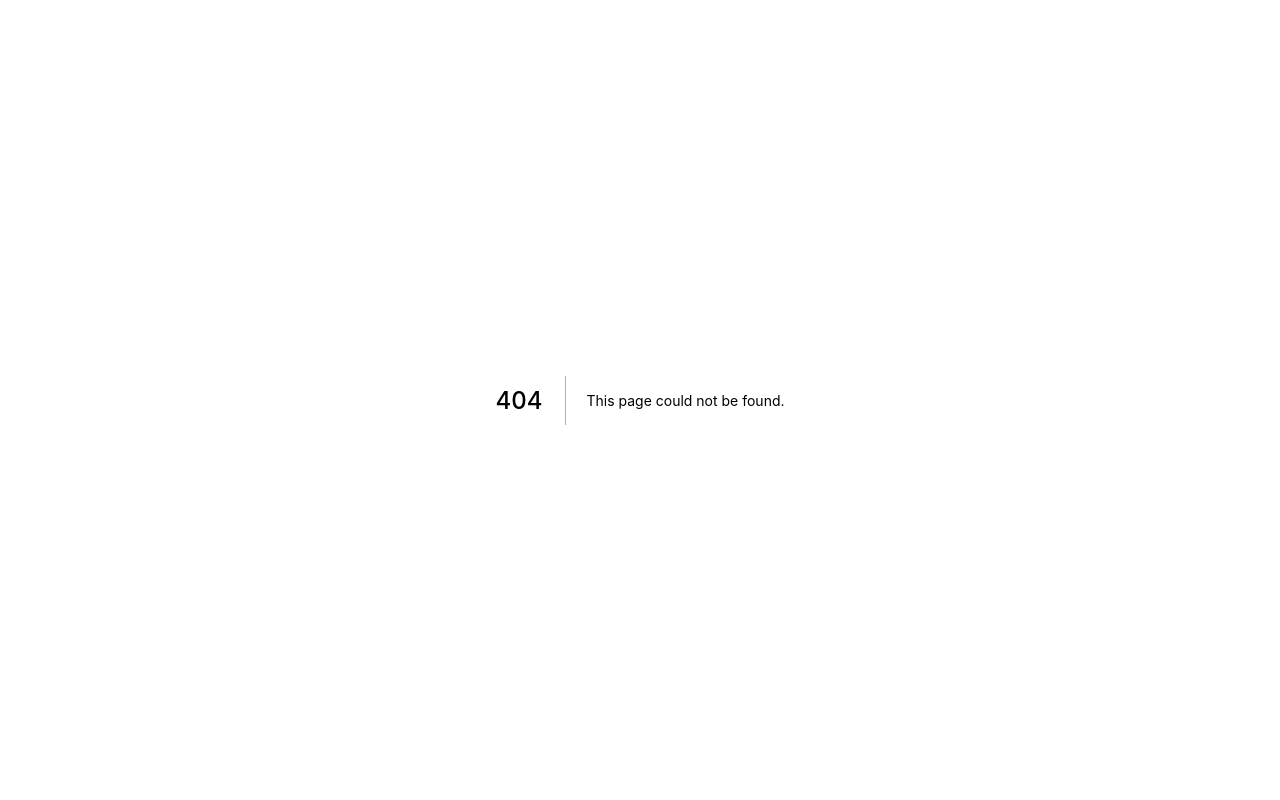
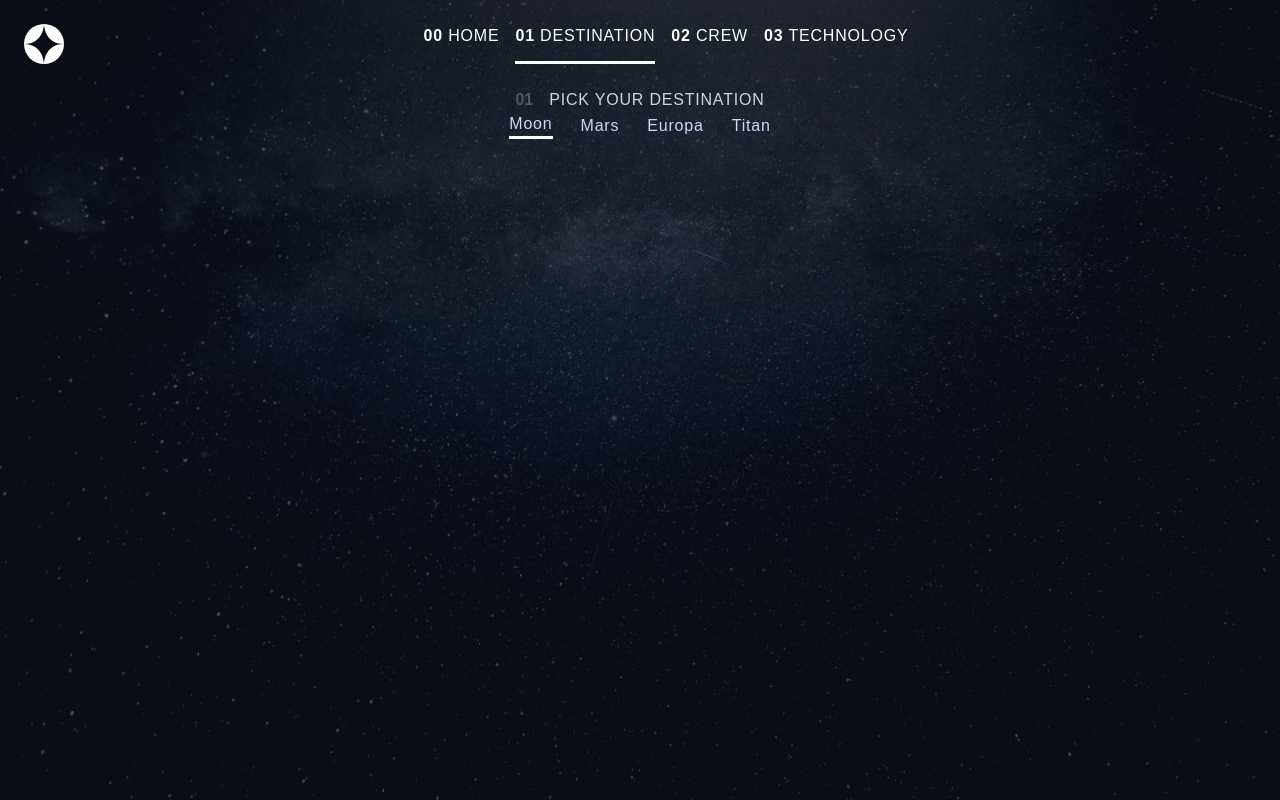
Before and after one commit to Izarothy/space-tourism, a Next.js app: page /destination in a window 1280 px wide. Before the commit this address had no page. Built offline with nearby package versions, Linux system fonts and the light colour scheme.

Commit message:
Destination page + working navigation + hover on nav items + active nav item + nav item as component

```diff
--- /dev/null
+++ b/components/Header.jsx
@@ -0,0 +1,12 @@
+import React from 'react';
+
+const Header = ({ number, name }) => {
+  return (
+    <header className="flex font-barlowCondensed gap-4">
+      <span className="text-white/25 font-bold">{number}</span>
+      <h1 className="uppercase tracking-wider text-gray-300">{name}</h1>
+    </header>
+  );
+};
+
+export default Header;
--- a/components/HeroButton.jsx
+++ b/components/HeroButton.jsx
@@ -6,7 +6,7 @@ const HeroButton = () => {
     <div
       className={`${
         hovered ? `md:bg-white/10` : `bg-transparent`
-      } mx-auto mt-[80px] grid rounded-full w-[250px] h-[250px]`}
+      } mx-auto mt-[80px] flex items-center justify-center rounded-full w-[250px] h-[250px]`}
     >
       <button
         onMouseEnter={() => setHovered(true)}
--- a/components/NavBar.jsx
+++ b/components/NavBar.jsx
@@ -1,5 +1,6 @@
 import React from 'react';
-const NavBar = ({ setMenuActive, menuActive }) => {
+import NavItem from './NavItem';
+const NavBar = ({ setMenuActive, menuActive, currentPage, setCurrentPage }) => {
   return (
     <nav className="flex justify-between">
       <a href="#">
@@ -22,26 +23,18 @@ const NavBar = ({ setMenuActive, menuActive }) => {
         </div>
       </a>
       <ul className="hidden md:flex flex-row gap-4 ml-3 uppercase font-barlowCondensed tracking-wider">
-        <a href="#">
-          <li>
-            <span className="font-bold">00</span> home
-          </li>
-        </a>
-        <a href="#">
-          <li>
-            <span className="font-bold">01</span> destination
-          </li>
-        </a>
-        <a href="#">
-          <li>
-            <span className="font-bold">02</span> crew
-          </li>
-        </a>
-        <a href="#">
-          <li>
-            <span className="font-bold">03</span> technology
-          </li>
-        </a>
+        <NavItem number="00" name="home" active={currentPage === 'Home'} />
+        <NavItem
+          number="01"
+          name="destination"
+          active={currentPage === 'Destination'}
+        />
+        <NavItem number="02" name="crew" active={currentPage === 'Crew'} />
+        <NavItem
+          number="03"
+          name="technology"
+          active={currentPage === 'Technology'}
+        />
       </ul>
       <button
         onClick={() => {
--- /dev/null
+++ b/components/NavItem.jsx
@@ -0,0 +1,22 @@
+import React from 'react';
+import Link from 'next/link';
+const NavItem = ({ number, name, active }) => {
+  return (
+    <Link href={name === 'home' ? '/' : name}>
+      <a
+        href=""
+        className={`${
+          active
+            ? `md:border-b-[3px] border-white`
+            : `md:hover:border-b-[3px] border-white/50`
+        }`}
+      >
+        <li>
+          <span className="font-bold">{number}</span> {name}
+        </li>
+      </a>
+    </Link>
+  );
+};
+
+export default NavItem;
--- a/components/NavMenu.jsx
+++ b/components/NavMenu.jsx
@@ -1,4 +1,5 @@
 import React from 'react';
+import NavItem from './NavItem';
 const NavMenu = ({ setMenuActive, menuActive }) => {
   return (
     <div
@@ -23,26 +24,10 @@ const NavMenu = ({ setMenuActive, menuActive }) => {
         </svg>
       </button>
       <ul className="flex flex-col md:flex-row gap-4 ml-3 uppercase font-barlowCondensed tracking-wider">
-        <a href="#">
-          <li>
-            <span className="font-bold">00</span> home
-          </li>
-        </a>
-        <a href="#">
-          <li>
-            <span className="font-bold">01</span> destination
-          </li>
-        </a>
-        <a href="#">
-          <li>
-            <span className="font-bold">02</span> crew
-          </li>
-        </a>
-        <a href="#">
-          <li>
-            <span className="font-bold">03</span> technology
-          </li>
-        </a>
+        <NavItem number="00" name="home" />
+        <NavItem number="01" name="destination" />
+        <NavItem number="02" name="crew" />
+        <NavItem number="03" name="technology" />
       </ul>
     </div>
   );
--- /dev/null
+++ b/components/PlanetsBarItem.jsx
@@ -0,0 +1,18 @@
+import React from 'react';
+
+const PlanetsBarItem = ({ name, setCurrentDestination, destinationActive }) => {
+  return (
+    <button
+      onClick={() => setCurrentDestination(name)}
+      className={`${
+        destinationActive
+          ? `md:border-b-[3px] border-white`
+          : `md:hover:border-b-[3px] border-white/50`
+      } text-secondary font-barlowCondensed tracking-wider cursor-pointer`}
+    >
+      {name}
+    </button>
+  );
+};
+
+export default PlanetsBarItem;
--- a/dummyData/data.json
+++ b/data/data.json
@@ -3,8 +3,8 @@
     {
       "name": "Moon",
       "images": {
-        "png": "./assets/destination/image-moon.png",
-        "webp": "./assets/destination/image-moon.webp"
+        "png": "/assets/destination/image-moon.png",
+        "webp": "/assets/destination/image-moon.webp"
       },
       "description": "See our planet as you’ve never seen it before. A perfect relaxing trip away to help regain perspective and come back refreshed. While you’re there, take in some history by visiting the Luna 2 and Apollo 11 landing sites.",
       "distance": "384,400 km",
@@ -13,8 +13,8 @@
     {
       "name": "Mars",
       "images": {
-        "png": "./assets/destination/image-mars.png",
-        "webp": "./assets/destination/image-mars.webp"
+        "png": "/assets/destination/image-mars.png",
+        "webp": "/assets/destination/image-mars.webp"
       },
       "description": "Don’t forget to pack your hiking boots. You’ll need them to tackle Olympus Mons, the tallest planetary mountain in our solar system. It’s two and a half times the size of Everest!",
       "distance": "225 mil. km",
@@ -23,8 +23,8 @@
     {
       "name": "Europa",
       "images": {
-        "png": "./assets/destination/image-europa.png",
-        "webp": "./assets/destination/image-europa.webp"
+        "png": "/assets/destination/image-europa.png",
+        "webp": "/assets/destination/image-europa.webp"
       },
       "description": "The smallest of the four Galilean moons orbiting Jupiter, Europa is a winter lover’s dream. With an icy surface, it’s perfect for a bit of ice skating, curling, hockey, or simple relaxation in your snug wintery cabin.",
       "distance": "628 mil. km",
@@ -33,8 +33,8 @@
     {
       "name": "Titan",
       "images": {
-        "png": "./assets/destination/image-titan.png",
-        "webp": "./assets/destination/image-titan.webp"
+        "png": "/assets/destination/image-titan.png",
+        "webp": "/assets/destination/image-titan.webp"
       },
       "description": "The only moon known to have a dense atmosphere other than Earth, Titan is a home away from home (just a few hundred degrees colder!). As a bonus, you get striking views of the Rings of Saturn.",
       "distance": "1.6 bil. km",
@@ -45,8 +45,8 @@
     {
       "name": "Douglas Hurley",
       "images": {
-        "png": "./assets/crew/image-douglas-hurley.png",
-        "webp": "./assets/crew/image-douglas-hurley.webp"
+        "png": "/assets/crew/image-douglas-hurley.png",
+        "webp": "/assets/crew/image-douglas-hurley.webp"
       },
       "role": "Commander",
       "bio": "Douglas Gerald Hurley is an American engineer, former Marine Corps pilot and former NASA astronaut. He launched into space for the third time as commander of Crew Dragon Demo-2."
@@ -54,8 +54,8 @@
     {
       "name": "Mark Shuttleworth",
       "images": {
-        "png": "./assets/crew/image-mark-shuttleworth.png",
-        "webp": "./assets/crew/image-mark-shuttleworth.webp"
+        "png": "/assets/crew/image-mark-shuttleworth.png",
+        "webp": "/assets/crew/image-mark-shuttleworth.webp"
       },
       "role": "Mission Specialist",
       "bio": "Mark Richard Shuttleworth is the founder and CEO of Canonical, the company behind the Linux-based Ubuntu operating system. Shuttleworth became the first South African to travel to space as a space tourist."
@@ -63,8 +63,8 @@
     {
       "name": "Victor Glover",
       "images": {
-        "png": "./assets/crew/image-victor-glover.png",
-        "webp": "./assets/crew/image-victor-glover.webp"
+        "png": "/assets/crew/image-victor-glover.png",
+        "webp": "/assets/crew/image-victor-glover.webp"
       },
       "role": "Pilot",
       "bio": "Pilot on the first operational flight of the SpaceX Crew Dragon to the International Space Station. Glover is a commander in the U.S. Navy where he pilots an F/A-18.He was a crew member of Expedition 64, and served as a station systems flight engineer."
@@ -72,8 +72,8 @@
     {
       "name": "Anousheh Ansari",
       "images": {
-        "png": "./assets/crew/image-anousheh-ansari.png",
-        "webp": "./assets/crew/image-anousheh-ansari.webp"
+        "png": "/assets/crew/image-anousheh-ansari.png",
+        "webp": "/assets/crew/image-anousheh-ansari.webp"
       },
       "role": "Flight Engineer",
       "bio": "Anousheh Ansari is an Iranian American engineer and co-founder of Prodea Systems. Ansari was the fourth self-funded space tourist, the first self-funded woman to fly to the ISS, and the first Iranian in space."
@@ -83,24 +83,24 @@
     {
       "name": "Launch vehicle",
       "images": {
-        "portrait": "./assets/technology/image-launch-vehicle-portrait.jpg",
-        "landscape": "./assets/technology/image-launch-vehicle-landscape.jpg"
+        "portrait": "/assets/technology/image-launch-vehicle-portrait.jpg",
+        "landscape": "/assets/technology/image-launch-vehicle-landscape.jpg"
       },
       "description": "A launch vehicle or carrier rocket is a rocket-propelled vehicle used to carry a payload from Earth's surface to space, usually to Earth orbit or beyond. Our WEB-X carrier rocket is the most powerful in operation. Standing 150 metres tall, it's quite an awe-inspiring sight on the launch pad!"
     },
     {
       "name": "Spaceport",
       "images": {
-        "portrait": "./assets/technology/image-spaceport-portrait.jpg",
-        "landscape": "./assets/technology/image-spaceport-landscape.jpg"
+        "portrait": "/assets/technology/image-spaceport-portrait.jpg",
+        "landscape": "/assets/technology/image-spaceport-landscape.jpg"
       },
       "description": "A spaceport or cosmodrome is a site for launching (or receiving) spacecraft, by analogy to the seaport for ships or airport for aircraft. Based in the famous Cape Canaveral, our spaceport is ideally situated to take advantage of the Earth’s rotation for launch."
     },
     {
       "name": "Space capsule",
       "images": {
-        "portrait": "./assets/technology/image-space-capsule-portrait.jpg",
-        "landscape": "./assets/technology/image-space-capsule-landscape.jpg"
+        "portrait": "/assets/technology/image-space-capsule-portrait.jpg",
+        "landscape": "/assets/technology/image-space-capsule-landscape.jpg"
       },
       "description": "A space capsule is an often-crewed spacecraft that uses a blunt-body reentry capsule to reenter the Earth's atmosphere without wings. Our capsule is where you'll spend your time during the flight. It includes a space gym, cinema, and plenty of other activities to keep you entertained."
     }
--- /dev/null
+++ b/pages/destination.jsx
@@ -0,0 +1,50 @@
+import React from 'react';
+import Head from 'next/head';
+import Image from 'next/image';
+import { useState, useEffect } from 'react';
+import NavBar from '../components/NavBar';
+import Header from '../components/Header';
+import data from '../data/data.json';
+import PlanetsBarItem from '../components/PlanetsBarItem';
+
+export default function destination() {
+  const [currentPage, setCurrentPage] = useState('');
+  const [menuActive, setMenuActive] = useState(false);
+  const [currentDestination, setCurrentDestination] = useState('Moon');
+  useEffect(() => {
+    setCurrentPage('Destination');
+  }, []);
+
+  return (
+    <div>
+      <Head>
+        <title>{currentPage}</title>
+      </Head>
+      <div className="bg-destination-mobile md:bg-destination-tablet lg:bg-destination-desktop h-screen bg-cover bg-norepeat bg-center text-white p-6">
+        <NavBar
+          setMenuActive={setMenuActive}
+          menuActive={menuActive}
+          currentPage={currentPage}
+          setCurrentPage={setCurrentPage}
+        />
+        <div className="flex flex-col items-center mt-6">
+          <Header number="01" name="Pick your destination" />
+
+          <div className="flex gap-7">
+            {data.destinations.map((destination, idx) => {
+              return (
+                <PlanetsBarItem
+                  key={idx}
+                  name={destination.name}
+                  setCurrentDestination={setCurrentDestination}
+                  destinationActive={currentDestination === destination.name}
+                />
+              );
+            })}
+          </div>
+          <hr />
+        </div>
+      </div>
+    </div>
+  );
+}
--- a/pages/index.jsx
+++ b/pages/index.jsx
@@ -1,28 +1,34 @@
-// to do: animation on nav items hover
-// position hero button
 // destination a
-import { useState } from 'react';
+import { useState, useEffect } from 'react';
 import Head from 'next/head';
 import NavBar from '../components/NavBar';
 import HeroButton from '../components/HeroButton';
 import NavMenu from '../components/NavMenu';
 export default function Home() {
   const [menuActive, setMenuActive] = useState(false);
+  const [currentPage, setCurrentPage] = useState('');
+
+  useEffect(() => {
+    setCurrentPage('Home');
+  }, []);
   return (
     <div>
       <Head>
         <title>Space Tourism</title>
-        <meta charSet="utf-8" />
-        <style></style>
       </Head>
       <div className="bg-home-mobile md:bg-home-tablet lg:bg-home-desktop h-screen bg-cover bg-norepeat bg-center text-white p-6">
         <NavMenu setMenuActive={setMenuActive} menuActive={menuActive} />
-        <NavBar setMenuActive={setMenuActive} menuActive={menuActive} />
+        <NavBar
+          setMenuActive={setMenuActive}
+          menuActive={menuActive}
+          currentPage={currentPage}
+          setCurrentPage={setCurrentPage}
+        />
         <main className="flex flex-col grid-4 justify-center text-center font-barlowCondensed mt-12">
-          <span className="text-secondary uppercase ">
+          <span className="text-secondary uppercase">
             So, you want to travel to
           </span>
-          <h1 className="uppercase font-bellefair text-[80px] ">Space</h1>
+          <h1 className="uppercase font-bellefair text-[80px]">Space</h1>
           <p className="text-secondary leading-[25px] text-[15px]">
             Let’s face it; if you want to go to space, you might as well
             genuinely go to outer space and not hover kind of on the edge of it.
--- a/tailwind.config.js
+++ b/tailwind.config.js
@@ -13,6 +13,12 @@ module.exports = {
         'home-desktop': "url('/assets/home/background-home-desktop.jpg')",
         'home-tablet': "url('/assets/home/background-home-tablet.jpg')",
         'home-mobile': "url('/assets/home/background-home-mobile.jpg')",
+        'destination-desktop':
+          "url('/assets/destination/background-destination-desktop.jpg')",
+        'destination-tablet':
+          "url('/assets/destination/background-destination-tablet.jpg')",
+        'destination-mobile':
+          "url('/assets/destination/background-destination-mobile.jpg')",
       },
       colors: {
         main: '#0B0D17',
```
